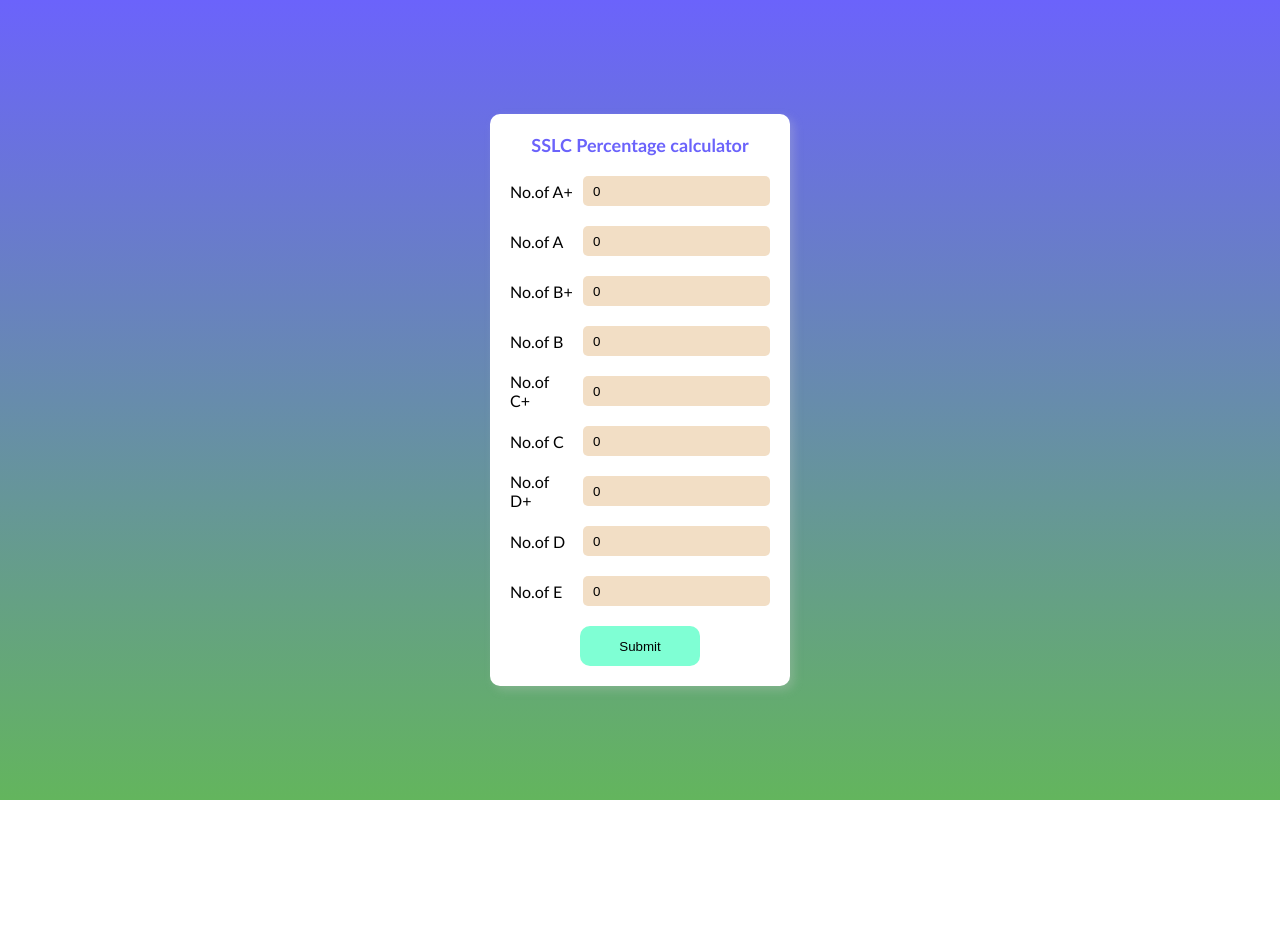
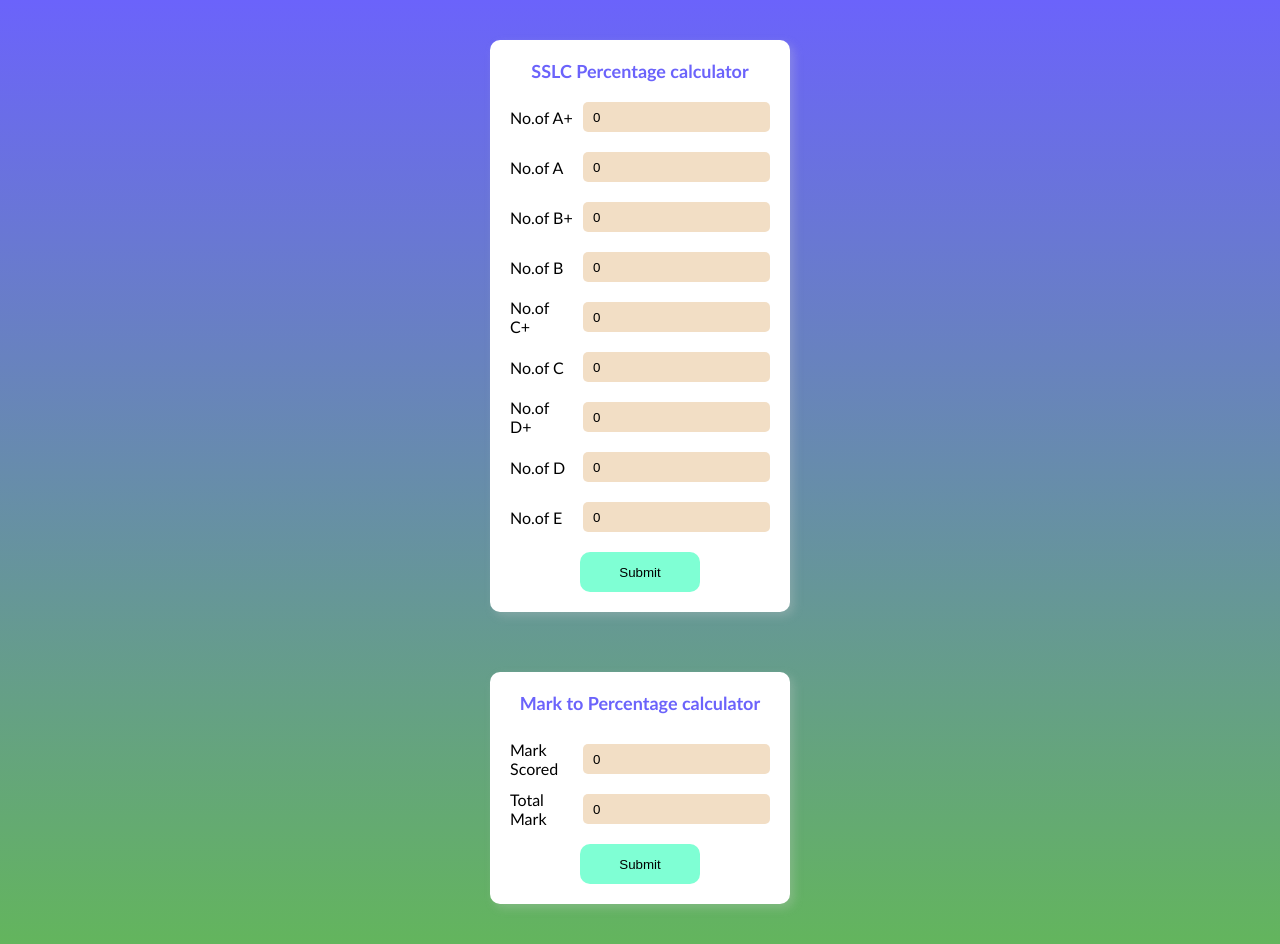
Before and after one commit to Abhinav-K-E/js-sample-projects, a plain HTML site: page 02-percentage-calculator/index.html in a window 1280 px wide. Before the commit the page ends 800 px from the top, so only its background shows below. Drawn offline with Linux system fonts and the light colour scheme.

Commit message:
02-percentage 1st commit

```diff
--- a/02-sslc-percentage/index.html
+++ b/02-percentage-calculator/index.html
@@ -54,6 +54,24 @@
             <button class= "btn" onclick="per()">Submit</button>
         </div>
 
+        <div class="main-box box-2">
+            <div class="head">
+                Mark to Percentage calculator
+            </div>
+
+            <div class="item">
+                <label>Mark Scored</label>
+                <input type="text" id="score" value="0" placeholder="0">
+            </div>
+
+            <div class="item">
+                <label>Total Mark</label>
+                <input type="text" id="total" value="0" placeholder="0">
+            </div>
+
+            <button class= "btn" onclick="total()">Submit</button>
+        </div>
+
         <script src="main.js">
 
         </script>
--- a/02-sslc-percentage/main.js
+++ b/02-percentage-calculator/main.js
@@ -10,7 +10,19 @@ function per(){
     let e  = parseInt(document.getElementById("e_").value);
 
     let sum = eval((a*9)+(a_*8)+(b*7)+(b_*6)+(c*5)+(c_*4)+(d*3)+(d_*2)+(e*1));
+
     let percen = (sum/90)*100;
 
     window.alert("Yor percentage is " + percen + " %");
 }
+
+// for all exams
+
+total = () =>{
+    let score = document.getElementById("score").value;
+    let total = document.getElementById("total").value;
+
+    let tot_per = eval((score/total)*100);
+
+    alert("Your Percentage is : " + tot_per);
+}
--- a/02-sslc-percentage/style.css
+++ b/02-percentage-calculator/style.css
@@ -11,9 +11,10 @@
 
 .wrapper{
     width: 100%;
-    height: 100vh;
+    height: 100%;
     background: linear-gradient(#6b63fb , #63b55d);
     display: flex;
+    flex-direction: column;
     align-items: center;
     justify-content: center;
     font-family: 'Gill Sans', 'Gill Sans MT', Calibri, 'Trebuchet MS', sans-serif;
@@ -74,3 +75,12 @@
     color: #6b63fb;
     font-weight: 600;
 }
+
+/*for plus two percentage*/
+.box-2{
+    margin-top: 60px;
+}
+
+.box-2 .head{
+    margin-bottom: 30px;
+}
```
